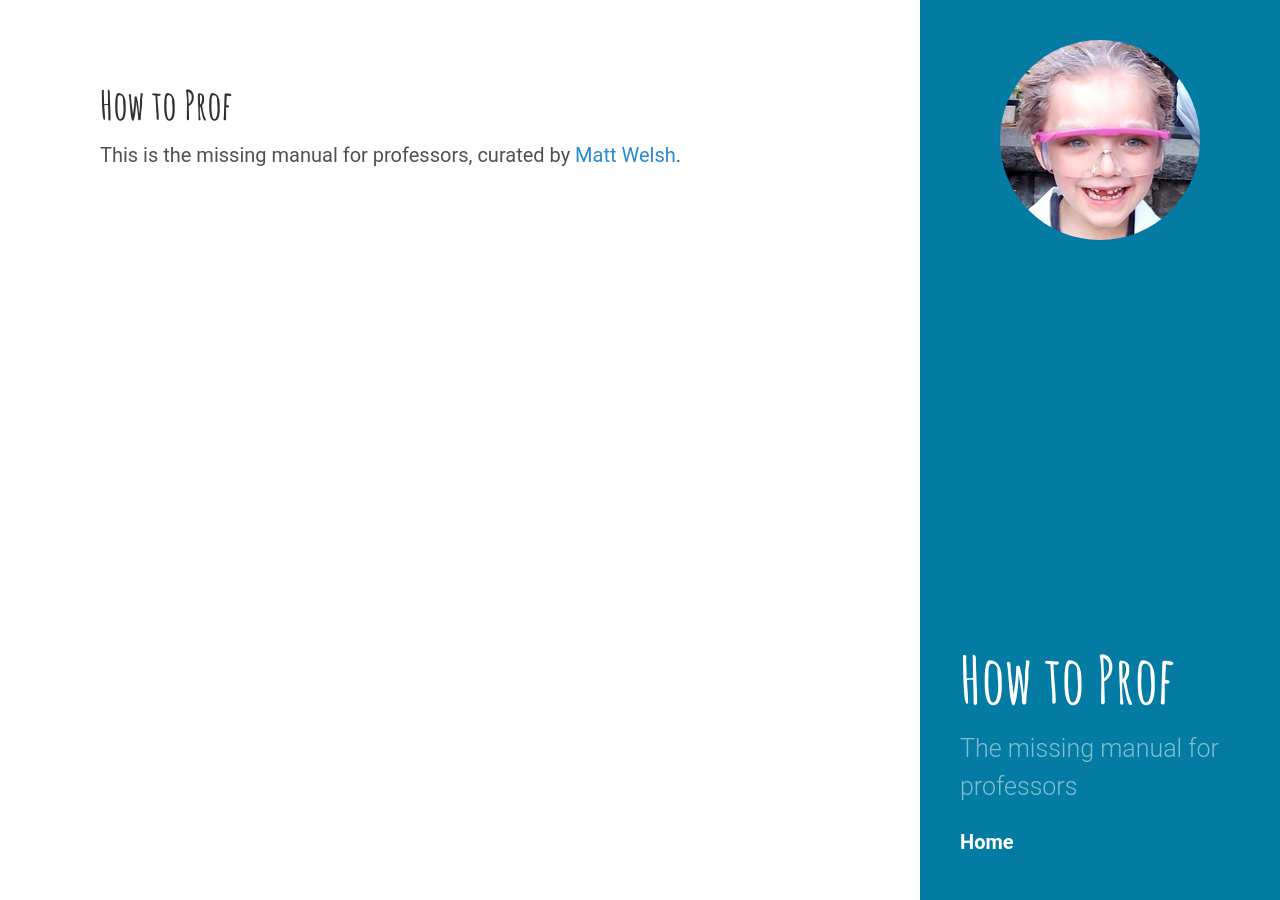
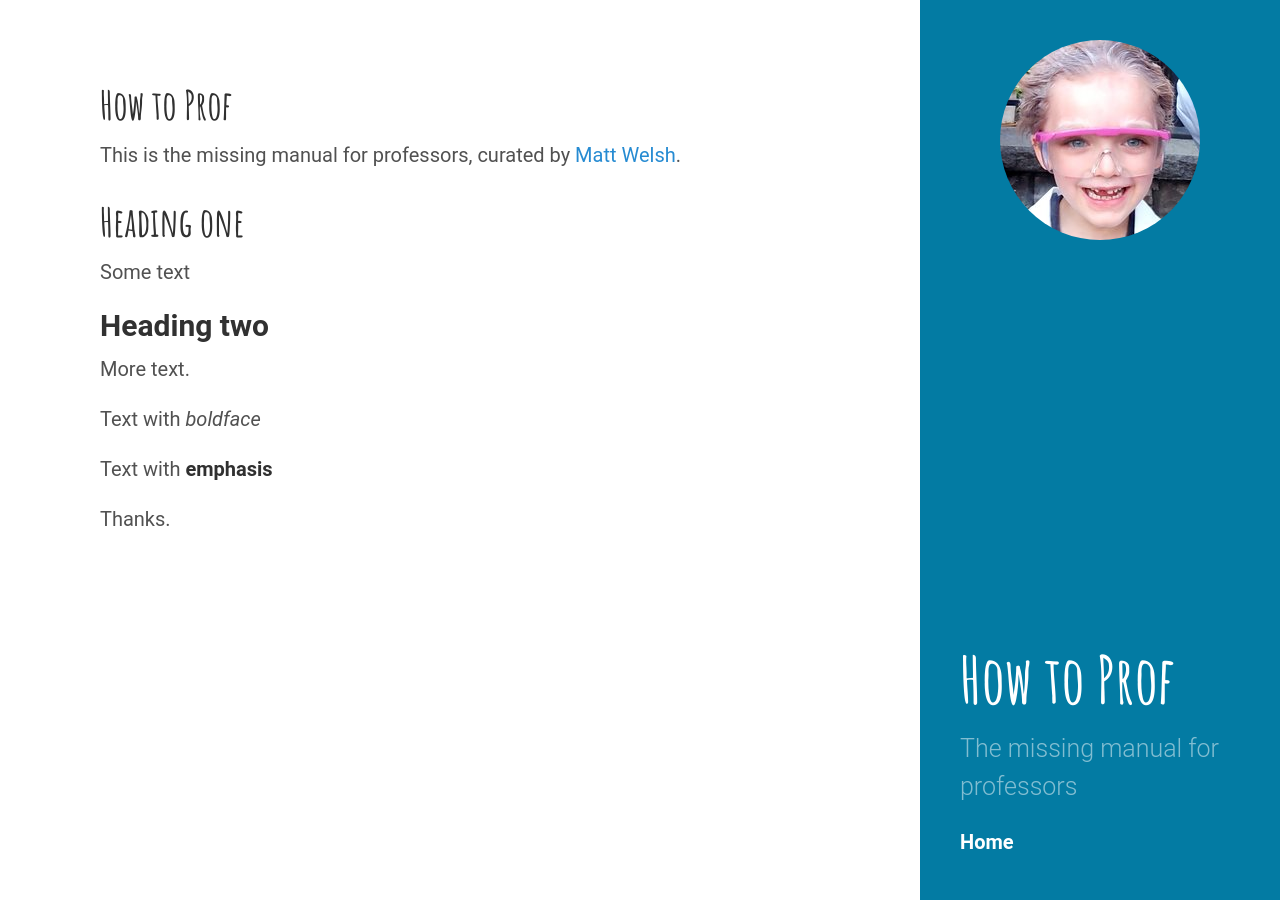
Before and after one commit to mdwelsh/howtoprof, a Jekyll site: the page built from index.md, in a window 1280 px wide. Built offline with Jekyll 4.4.1, drawn with Linux system fonts in a browser that asks for light colours.

Commit message:
Update index.md

```diff
--- a/index.md
+++ b/index.md
@@ -3,3 +3,17 @@ title: How to Prof
 layout: hiddenpage
 ---
 This is the missing manual for professors, curated by [Matt Welsh](http://www.mdw.la/).
+
+# Heading one
+
+Some text
+
+## Heading two
+
+More text.
+
+Text with *boldface*
+
+Text with **emphasis**
+
+Thanks.
```
